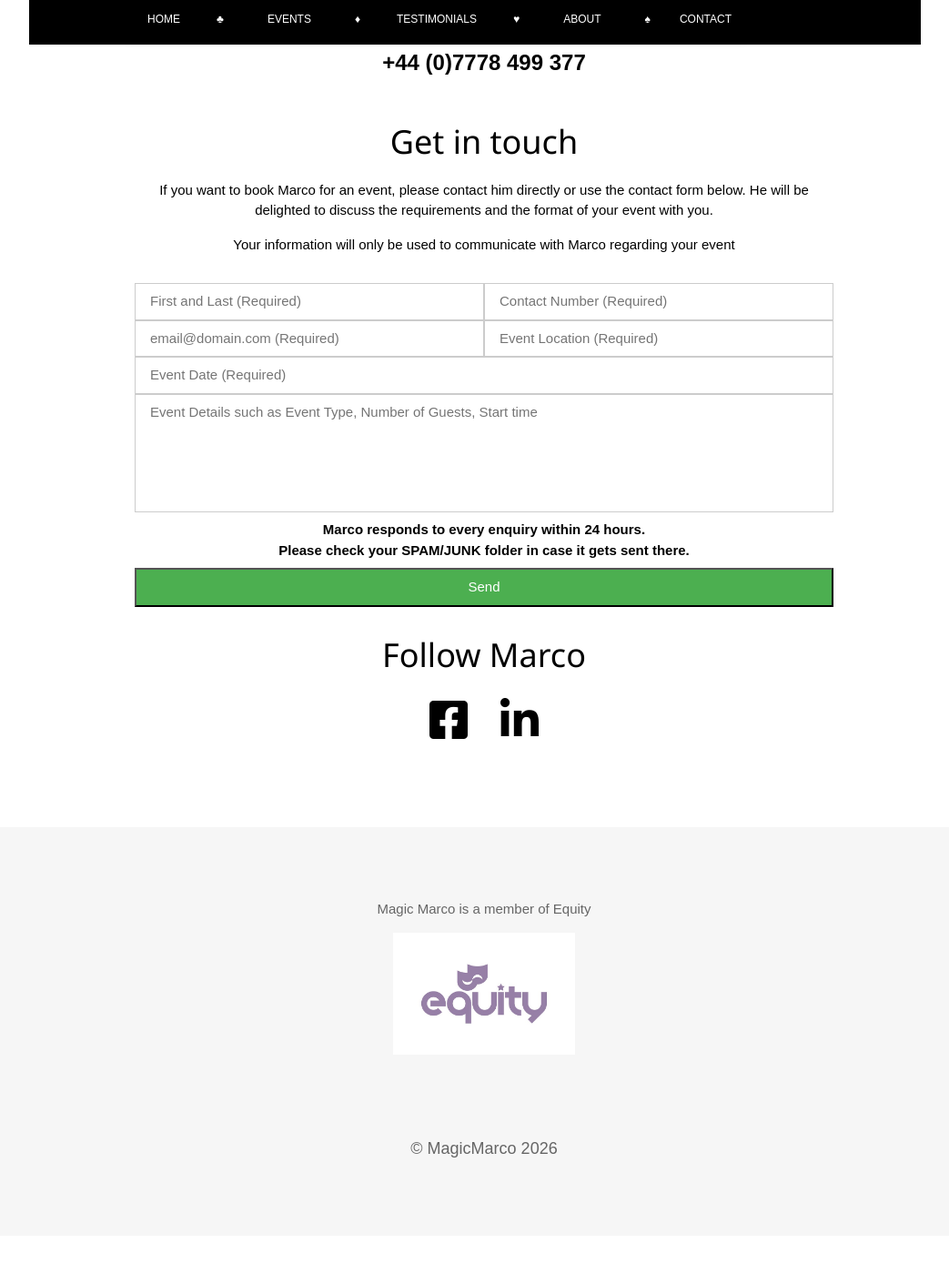
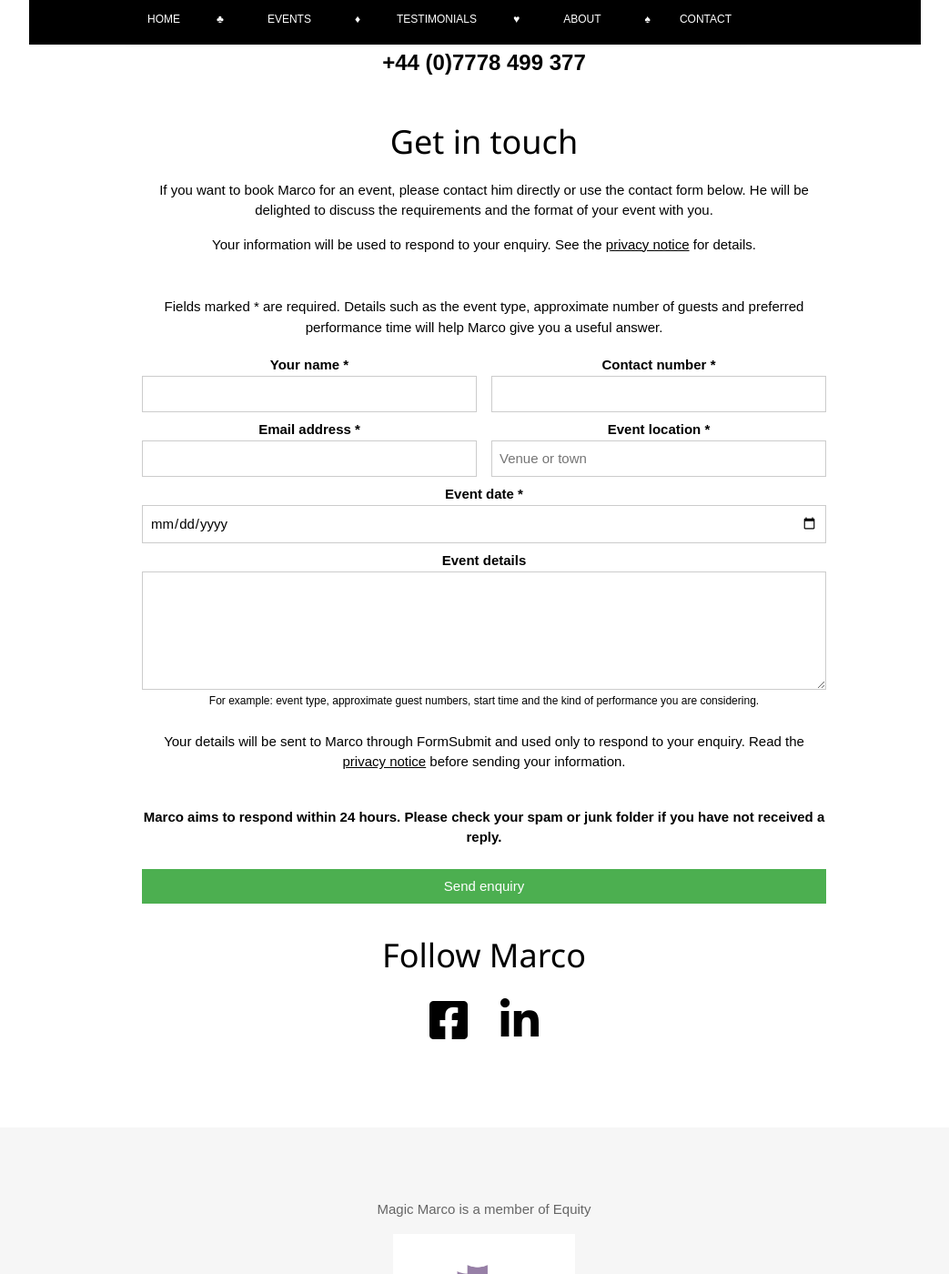
Before and after one commit to magicmarcouk/magicmarcouk.github.io, a Jekyll site: the page built from index.md, in a window 1280 px wide and 1400 px high, scrolled down 1731 px. Shown: the whole window at 91% size, without its empty margins (108-1151 px from the left). Built offline with Jekyll 4.4.1, drawn with Linux system fonts in a browser that asks for light colours; comment, search, counter and statistics services are not loaded; before the commit the page ends 3089 px from its top, so only the background shows below that.

Commit message:
Update contact form and privacy notice for clarity and compliance

```diff
--- a/_includes/contact-compact.html
+++ b/_includes/contact-compact.html
@@ -12,7 +12,7 @@
     <div class="w3-container w3-content w3-padding-16 w3-center">
         <h1>Get in touch</h1>
         <p>If you want to book Marco for an event, please contact him directly or use the contact form below. He will be delighted to discuss the requirements and the format of your event with you.</p>
-        <p>Your information will only be used to communicate with Marco regarding  your event</p>
+        <p>Your information will be used to respond to your enquiry. See the <a href="{{ '/privacy/' | relative_url }}">privacy notice</a> for details.</p>
     </div>
 
     {% include contact-form.html %}
--- a/_includes/contact-form.html
+++ b/_includes/contact-form.html
@@ -1,51 +1,70 @@
+<form
+    class="w3-row"
+    action="https://formsubmit.co/3de194537b88e99dd79e0679794195cf"
+    method="post"
+    aria-describedby="enquiry-form-help enquiry-form-privacy">
 
-<form
-    class="w3-row w3-center w3-block"
-    action="https://formsubmit.co/3de194537b88e99dd79e0679794195cf"
-    method="POST">
+    <input type="hidden" name="_next" value="{{ '/thanks/' | absolute_url }}">
+    <input type="hidden" name="_subject" value="Website event enquiry">
 
-    <input type="hidden" name="_next" value="{{ site.url }}/thanks" />
+    <p id="enquiry-form-help" class="w3-col s12">
+        Fields marked <span aria-hidden="true">*</span> are required. Details such as the event type, approximate number of guests and preferred performance time will help Marco give you a useful answer.
+    </p>
 
-    <input      type="text" name="name"
-                class="w3-col s6 w3-padding w3-border"
-                placeholder="First and Last (Required)"
-                required="">
-    <input      type="text" name="phone"
-                class="w3-col s6 w3-padding w3-border"
-                placeholder="Contact Number (Required)"
-				required="">
-    <br>
-    <input      type="email" name="email"
-                class="w3-col s6 w3-padding w3-border"
-                placeholder="email@domain.com (Required)"
-                required="" >
-    <input      type="text" name="location"
-                class="w3-col s6 w3-padding w3-border"
-                placeholder="Event Location (Required)"
-                required="" >
-    <br>
-    <input      type="text" name="date"
-                onfocus="(this.type='date')"
-                class="w3-col s12 w3-padding  w3-border"
-                placeholder="Event Date (Required)"
-                required="" >
-    <br>
-    <textarea   name="message"
-                class="w3-col s12 w3-padding w3-border"
-                placeholder="Event Details such as Event Type, Number of Guests, Start time"
-                rows=5
-                style="resize: none;"
-    /></textarea>
+    <div class="w3-col s12 m6 w3-padding-small">
+        <label for="enquiry-name"><strong>Your name <span aria-hidden="true">*</span></strong></label>
+        <input id="enquiry-name" type="text" name="name"
+               class="w3-input w3-border" autocomplete="name" required
+               aria-required="true">
+    </div>
 
-    <!-- Google Captcha-->
-    <input type="text" name="_honey" style="display:none">
+    <div class="w3-col s12 m6 w3-padding-small">
+        <label for="enquiry-phone"><strong>Contact number <span aria-hidden="true">*</span></strong></label>
+        <input id="enquiry-phone" type="tel" name="phone"
+               class="w3-input w3-border" autocomplete="tel" required
+               aria-required="true">
+    </div>
 
-    <!-- -->
-    <label  class="w3-col w3-padding"><strong>Marco responds to every enquiry within 24 hours.<br>Please check your SPAM/JUNK folder in case it gets sent there.</strong></label>
-    <br>
-    <button     type="submit"
-                id="sendBtn"
-                class="w3-col s12 w3-padding w3-green">Send</button>
+    <div class="w3-col s12 m6 w3-padding-small">
+        <label for="enquiry-email"><strong>Email address <span aria-hidden="true">*</span></strong></label>
+        <input id="enquiry-email" type="email" name="email"
+               class="w3-input w3-border" autocomplete="email" required
+               aria-required="true">
+    </div>
 
+    <div class="w3-col s12 m6 w3-padding-small">
+        <label for="enquiry-location"><strong>Event location <span aria-hidden="true">*</span></strong></label>
+        <input id="enquiry-location" type="text" name="location"
+               class="w3-input w3-border" required aria-required="true"
+               placeholder="Venue or town">
+    </div>
 
+    <div class="w3-col s12 w3-padding-small">
+        <label for="enquiry-date"><strong>Event date <span aria-hidden="true">*</span></strong></label>
+        <input id="enquiry-date" type="date" name="date"
+               class="w3-input w3-border" required aria-required="true">
+    </div>
+
+    <div class="w3-col s12 w3-padding-small">
+        <label for="enquiry-details"><strong>Event details</strong></label>
+        <textarea id="enquiry-details" name="message"
+                  class="w3-input w3-border" rows="5"
+                  aria-describedby="enquiry-details-help"></textarea>
+        <small id="enquiry-details-help">For example: event type, approximate guest numbers, start time and the kind of performance you are considering.</small>
+    </div>
+
+    <div aria-hidden="true" style="position:absolute; left:-9999px;">
+        <label for="enquiry-website">Leave this field empty</label>
+        <input id="enquiry-website" type="text" name="_honey" tabindex="-1" autocomplete="off">
+    </div>
+
+    <p id="enquiry-form-privacy" class="w3-col s12 w3-padding-small">
+        Your details will be sent to Marco through FormSubmit and used only to respond to your enquiry. Read the <a href="{{ '/privacy/' | relative_url }}">privacy notice</a> before sending your information.
+    </p>
+
+    <p class="w3-col s12 w3-padding-small"><strong>Marco aims to respond within 24 hours. Please check your spam or junk folder if you have not received a reply.</strong></p>
+
+    <div class="w3-col s12 w3-padding-small">
+        <button type="submit" id="sendBtn" class="w3-button w3-block w3-green">Send enquiry</button>
+    </div>
 </form>
--- a/_includes/contact.html
+++ b/_includes/contact.html
@@ -12,7 +12,7 @@
     <div class="w3-container w3-content w3-padding-16 w3-center">
         <h1>Get in touch</h1>
         <p>If you want to book Marco for an event, please contact him directly or use the contact form below. He will be delighted to discuss the requirements and the format of your event with you.</p>
-        <p>Your information will only be used to communicate with Marco regarding  your event</p>
+        <p>Your information will be used to respond to your enquiry. See the <a href="{{ '/privacy/' | relative_url }}">privacy notice</a> for details.</p>
     </div>
 
     {% include contact-form.html %}
--- a/_includes/footer.html
+++ b/_includes/footer.html
@@ -10,5 +10,6 @@
 	<br>
 
 	<p class="w3-large"> &copy; MagicMarco {{ 'now' | date: "%Y" }} </p>
+	<p class="w3-medium"><a href="{{ '/privacy/' | relative_url }}">Privacy notice</a></p>
 
 </footer>
--- a/_includes/head.html
+++ b/_includes/head.html
@@ -13,7 +13,6 @@
 	<link rel="stylesheet" href="https://www.w3schools.com/lib/w3-colors-highway.css">
     <link rel="stylesheet" href="https://fonts.googleapis.com/css?family=Lato">
     <link rel="stylesheet" href="https://use.fontawesome.com/releases/v5.15.1/css/all.css">
-    <script src="https://www.google.com/recaptcha/api.js" async defer></script>
 
     <!-- Icon-->
     <link rel="icon" type="image/png" href="{{ site.url }}/img/icon.png">
```
Also changed, not shown: other parts of _includes/head.html (+0 -10 lines), privacy.md (added, +42 -0 lines).
